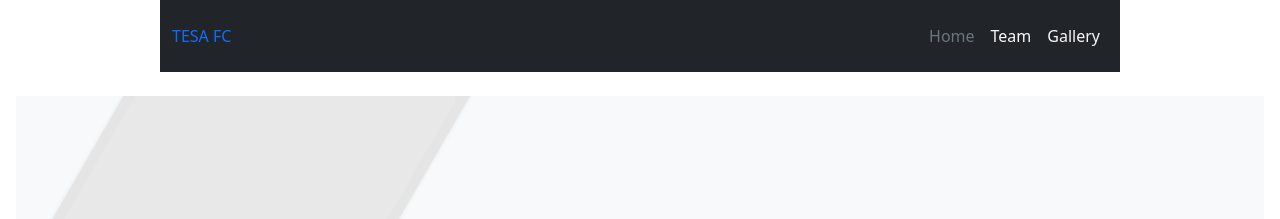
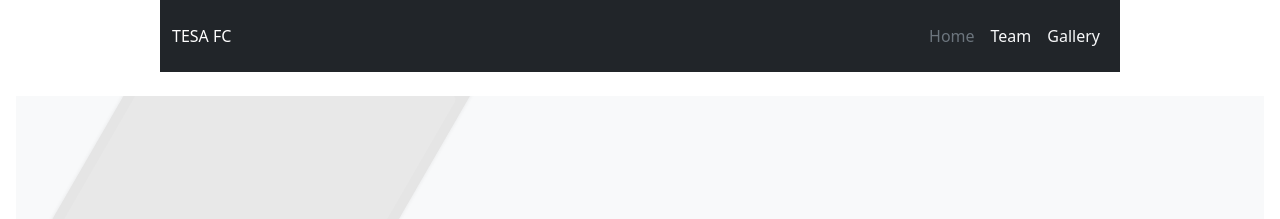
Before and after one commit to tesafc/www2, a Jekyll site: the page built from index.html, in a window 1280 px wide. Shown: the top 219 px of the page. Built offline with Jekyll 4.4.1, drawn with Linux system fonts in a browser that asks for light colours.

Commit message:
Update default.html

```diff
--- a/_layouts/default.html
+++ b/_layouts/default.html
@@ -1,5 +1,5 @@
 <!doctype html>
-<html lang="en">
+<html lang="en" class="height-100">
   <head>
     <meta charset="UTF-8">
     <meta name="viewport" content="width=device-width, initial-scale=1.0">
@@ -18,7 +18,7 @@
   <body class="h-100">
     <div class="container h-100 w-100 text-white bg-dark">
       <header class="d-flex flex-wrap align-items-center justify-content-center justify-content-md-between py-3 mb-4">
-        <a href="/" class="d-flex align-items-center col-md-3 mb-2 mb-md-0 text-decoration-none">{{ site.title }}</a>
+        <a href="/" class="d-flex align-items-center col-md-3 mb-2 mb-md-0 text-white text-decoration-none">{{ site.title }}</a>
         <nav class="nav col-12 col-md-auto mb-2 justify-content-center mb-md-0">
           {% assign currentPage = page.url %}
           <a {% if currentPage == '/' %} class="nav-link px-2 link-secondary" {% else %} class="nav-link px-2 link-light" {% endif %} href="/">Home</a>
```
